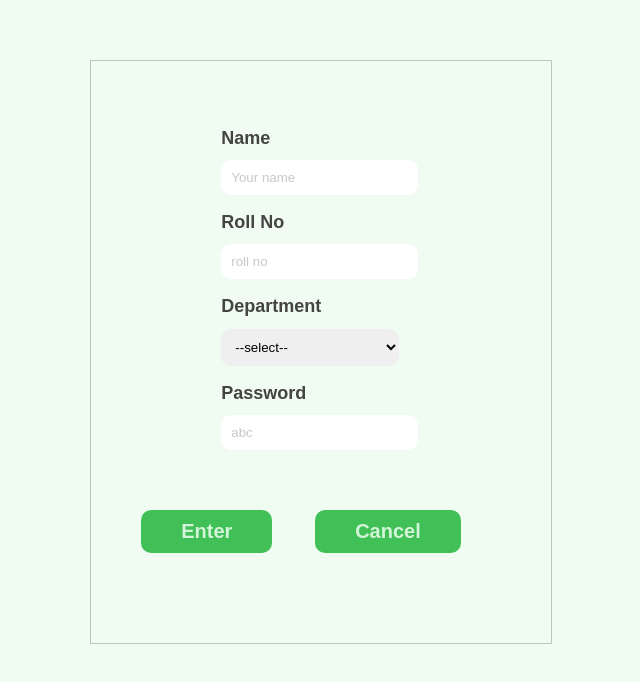
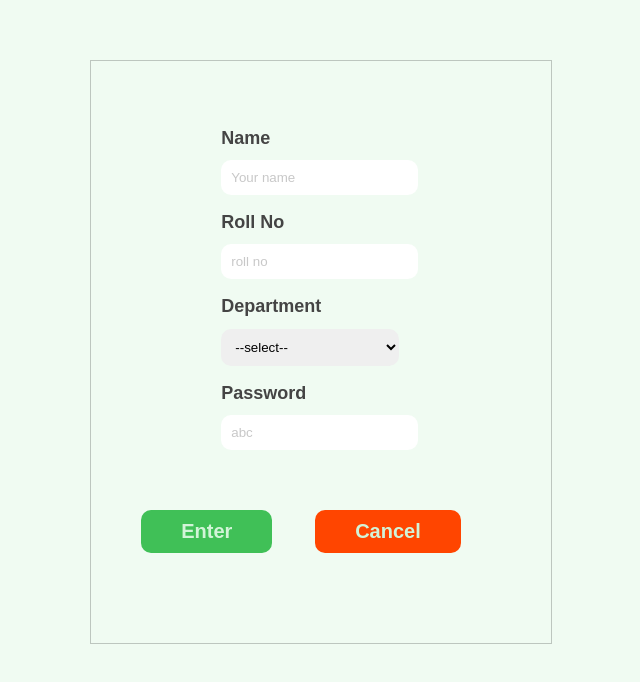
Before and after one commit to sahil-x17/Books-Kart.github.io, a plain HTML site: page register.html in a window 1280 px wide. Shown: the part 140-822 px from the top of the page, without its empty margins (319-959 px from the left). Drawn offline with Linux system fonts and the light colour scheme.

Commit message:
Update login_style.css

```diff
--- a/login_style.css
+++ b/login_style.css
@@ -87,6 +87,10 @@ input::placeholder {
   background-color: orangered;
 }
 
+.btn2--cancle {
+  background-color: orangered;
+}
+
 .btn:hover {
   cursor: pointer;
   background-color: #3f834a;
```
